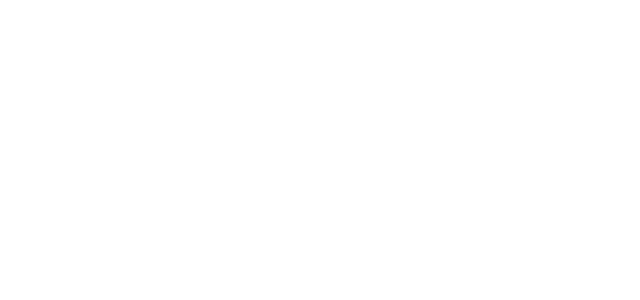
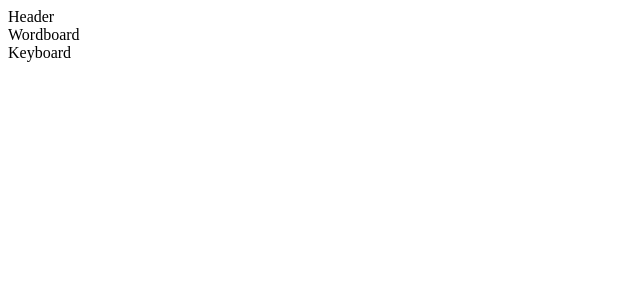
Before and after one commit to seon-mikim/wordle-react, a React (Vite) app: page / in a window 1280 px wide. Shown: the top 300 px of the page, without its empty margins (0-640 px from the left). Built offline with nearby package versions, Linux system fonts and the light colour scheme.

Commit message:
conf: 초기 세팅

```diff
--- a/src/App.jsx
+++ b/src/App.jsx
@@ -1,10 +1,11 @@
+import Layout from "./components/Layout"
 
 
 function App() {
 
   return (
     <div>
-
+      <Layout/>
     </div>
   )
 }
--- /dev/null
+++ b/src/components/Header/index.jsx
@@ -0,0 +1,7 @@
+function Header() {
+	return (
+		<div>Header</div>
+	)
+}
+
+export default Header
--- a/src/components/Keyboard/index.jsx
+++ b/src/components/Keyboard/index.jsx
@@ -0,0 +1,7 @@
+function Keyboard() {
+	return (
+		<div>Keyboard</div>
+	)
+}
+
+export default Keyboard
--- /dev/null
+++ b/src/components/Layout.jsx
@@ -0,0 +1,16 @@
+import Header from "./Header"
+import Keyboard from "./Keyboard"
+import Wordboard from "./Wordboard"
+
+
+function Layout() {
+	return (
+		<div>
+			<Header />
+			<Wordboard />
+			<Keyboard />
+		</div>
+	)
+}
+
+export default Layout
--- a/src/components/Wordboard/index.jsx
+++ b/src/components/Wordboard/index.jsx
@@ -0,0 +1,8 @@
+
+function Wordboard() {
+	return (
+		<div>Wordboard</div>
+	)
+}
+
+export default Wordboard
```
Also changed, not shown: src/components/Header/style.js (added).
